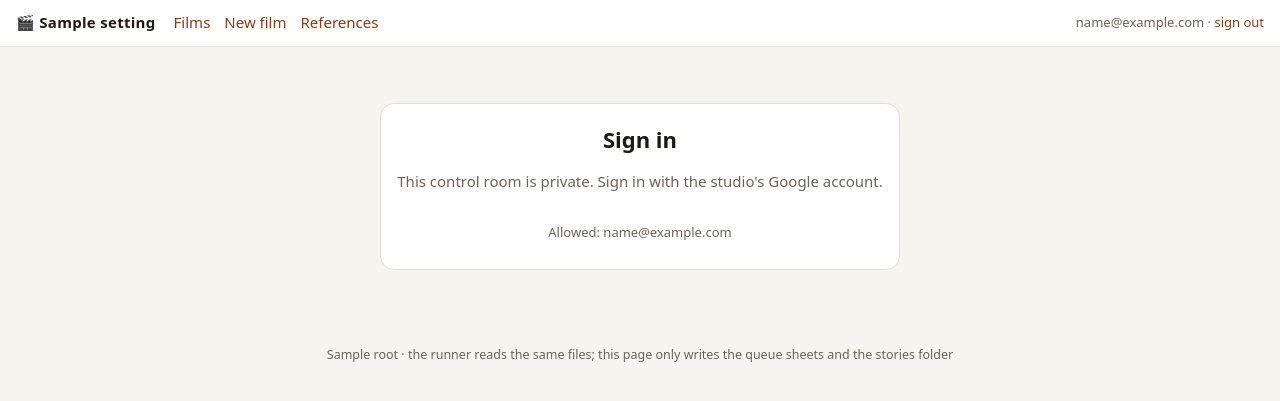
After one commit to rajireddys999/NRAIORBIT-AGENTICFILMPRODUCTIONS, a FastAPI app: template src/nraiorbit/ui/templates/login.html in a window 1280 px wide. The commit adds this page. Shown: the top 401 px of the page. Run offline with FastAPI, Linux system fonts and the light colour scheme; the template is opened without the code that fills it: most values are stand-ins (such as "Sample title", 1, 10 or a date in 2020); parts of the project's set-up code (start-up, migrations or seed data) failed here and were passed over; some libraries are stand-ins or nearby versions.

Commit message:
Control room: Sign in with Google inside the page, a signed session cookie, IAP optional
Co-Authored-By: Claude Fable 5.1 <noreply@anthropic.com>
Claude-Session: https://claude.ai/code/session_01KdiwFVPGNEwyLEiwQVdHk9

```diff
--- a/src/nraiorbit/cli.py
+++ b/src/nraiorbit/cli.py
@@ -549,7 +549,11 @@ def cmd_ui(args) -> None:
         sys.exit("ui: give --allow <email>[,<email>] (or UI_ALLOWED_EMAILS), or --no-auth on a laptop")
     settings = Settings(allowed_emails=emails, auth=auth, project=os.environ.get("GOOGLE_CLOUD_PROJECT"),
                         region=os.environ.get("GOOGLE_CLOUD_LOCATION", "us-central1"),
-                        job=os.environ.get("UI_JOB", "nraiorbit-runner") if os.environ.get("GOOGLE_CLOUD_PROJECT") else None)
+                        job=os.environ.get("UI_JOB", "nraiorbit-runner") if os.environ.get("GOOGLE_CLOUD_PROJECT") else None,
+                        google_client_id=os.environ.get("UI_GOOGLE_CLIENT_ID") or None,
+                        session_secret=os.environ.get("UI_SESSION_SECRET") or None)
+    if auth and not settings.google_client_id:
+        print("ui: no UI_GOOGLE_CLIENT_ID; sign-in works only behind Identity-Aware Proxy until it is set")
     print(f"control room on http://{args.host}:{args.port} over {root}"
           + ("" if auth else "  (no sign-in: local use only)"))
     uvicorn.run(create_app(Store(root), settings), host=args.host, port=int(args.port), log_level="warning")
--- a/src/nraiorbit/ui/app.py
+++ b/src/nraiorbit/ui/app.py
@@ -33,6 +33,46 @@ class Settings:
     region: str = "us-central1"
     job: str | None = "nraiorbit-runner"
     title: str = "NRAIORBIT control room"
+    google_client_id: str | None = None      # "Sign in with Google" (an OAuth web client's public id; no secret)
+    session_secret: str | None = None        # signs the session cookie; random per deployment when unset
+    session_days: int = 7
+
+
+SESSION_COOKIE = "nraiorbit_session"
+
+
+def verify_google_token(token: str, client_id: str) -> dict | None:
+    """The claims of a Google ID token issued to our client id, or None when it does not verify."""
+    try:
+        from google.auth.transport import requests as g_requests
+        from google.oauth2 import id_token
+        claims = id_token.verify_oauth2_token(token, g_requests.Request(), client_id)
+        ok = claims.get("iss") in ("accounts.google.com", "https://accounts.google.com") and claims.get("email_verified")
+        return claims if ok else None
+    except Exception:
+        return None
+
+
+def sign_session(secret: str, email: str, days: int) -> str:
+    import hashlib
+    import hmac
+    import time
+    exp = int(time.time()) + days * 86400
+    body = f"{email}|{exp}"
+    return body + "|" + hmac.new(secret.encode(), body.encode(), hashlib.sha256).hexdigest()
+
+
+def read_session(secret: str, cookie: str | None) -> str | None:
+    import hashlib
+    import hmac
+    import time
+    if not cookie or cookie.count("|") != 2:
+        return None
+    email, exp, mac = cookie.split("|")
+    body = f"{email}|{exp}"
+    if not hmac.compare_digest(mac, hmac.new(secret.encode(), body.encode(), hashlib.sha256).hexdigest()):
+        return None
+    return email if exp.isdigit() and int(exp) > time.time() else None
 
 
 IAP_CERTS = "https://www.gstatic.com/iap/verify/public_key-jwk"
@@ -86,20 +126,29 @@ def save_rows(store: Store, rel: str, rows: list[dict], columns: list[str]) -> N
 
 
 def create_app(store: Store, settings: Settings | None = None) -> FastAPI:
+    import secrets as _secrets
     settings = settings or Settings(auth=False)
+    if not settings.session_secret:
+        settings.session_secret = _secrets.token_hex(32)
     app = FastAPI(title=settings.title, docs_url=None, redoc_url=None, openapi_url=None)
     templates = Jinja2Templates(directory=str(TEMPLATES_DIR))
     templates.env.filters["money"] = lambda v: "" if v is None else f"${float(v):,.2f}"
     templates.env.filters["short"] = lambda v, n=90: (v if len(v) <= n else v[:n - 1] + "…") if isinstance(v, str) else v
 
     def guard(request: Request) -> str:
+        """Who may act: the session cookie set by "Sign in with Google", or Identity-Aware Proxy's assertion when the
+        service sits behind IAP. Anyone else is sent to the sign-in page (or told no, on a form post)."""
         if not settings.auth:
             return "local"
-        email = user_email(request)
-        if not email or email not in settings.allowed_emails:
-            print(f"control room: denied {email or '(no account)'} on {request.url.path}", flush=True)
+        email = read_session(settings.session_secret, request.cookies.get(SESSION_COOKIE)) or user_email(request)
+        if email and email in settings.allowed_emails:
+            return email
+        if email:
+            print(f"control room: denied {email} on {request.url.path}", flush=True)
             raise HTTPException(status_code=403, detail=denied_page(email, settings.allowed_emails))
-        return email
+        if request.method == "GET":
+            raise HTTPException(status_code=303, headers={"Location": "/login"}, detail="sign in first")
+        raise HTTPException(status_code=403, detail=denied_page(None, settings.allowed_emails))
 
     def page(name: str, request: Request, email: str, **kw):
         ctx = {"request": request, "settings": settings, "email": email, "root": store.root, "is_gs": store.is_gs,
@@ -118,10 +167,45 @@ def create_app(store: Store, settings: Settings | None = None) -> FastAPI:
             panel["error"] = f"{type(exc).__name__}: {str(exc)[:160]}"
         return panel
 
-    # ------------------------------------------------------------------ pages
+    # ------------------------------------------------------------------ sign-in
     @app.get("/healthz", response_class=PlainTextResponse)
     def healthz():
         return "ok"
+
+    @app.get("/login", response_class=HTMLResponse)
+    def login(request: Request):
+        if not settings.auth:
+            return RedirectResponse("/", status_code=303)
+        return templates.TemplateResponse(request, "login.html", {
+            "request": request, "settings": settings, "email": None, "root": store.root,
+            "msg": request.query_params.get("msg"), "client_id": settings.google_client_id,
+            "origin": str(request.base_url).rstrip("/")})
+
+    @app.post("/auth/callback")
+    def auth_callback(request: Request, credential: str = Form(...), g_csrf_token: str = Form("")):
+        if not settings.google_client_id:
+            raise HTTPException(503, "sign-in is not configured: no Google client id")
+        if not g_csrf_token or g_csrf_token != request.cookies.get("g_csrf_token"):
+            raise HTTPException(400, "sign-in request did not come from this page (csrf)")
+        claims = verify_google_token(credential, settings.google_client_id)
+        email = ((claims or {}).get("email") or "").strip().lower()
+        if not claims or not email:
+            raise HTTPException(401, "Google did not vouch for this sign-in")
+        if email not in settings.allowed_emails:
+            print(f"control room: denied {email} at sign-in", flush=True)
+            raise HTTPException(status_code=403, detail=denied_page(email, settings.allowed_emails))
+        resp = RedirectResponse("/", status_code=303)
+        resp.set_cookie(SESSION_COOKIE, sign_session(settings.session_secret, email, settings.session_days),
+                        max_age=settings.session_days * 86400, httponly=True, secure=request.url.scheme == "https",
+                        samesite="lax", path="/")
+        print(f"control room: {email} signed in", flush=True)
+        return resp
+
+    @app.get("/logout")
+    def logout():
+        resp = RedirectResponse("/login?msg=signed+out", status_code=303)
+        resp.delete_cookie(SESSION_COOKIE, path="/")
+        return resp
 
     @app.get("/", response_class=HTMLResponse)
     def home(request: Request, email: str = Depends(guard)):
@@ -281,6 +365,8 @@ def create_app(store: Store, settings: Settings | None = None) -> FastAPI:
 
     @app.exception_handler(HTTPException)
     async def on_error(request: Request, exc: HTTPException):
+        if exc.status_code == 303 and exc.headers and exc.headers.get("Location"):
+            return RedirectResponse(exc.headers["Location"], status_code=303)
         if exc.status_code == 403:                        # the denial page stands on its own, template or not
             return HTMLResponse(str(exc.detail), status_code=403)
         try:
--- a/src/nraiorbit/ui/templates/base.html
+++ b/src/nraiorbit/ui/templates/base.html
@@ -54,7 +54,7 @@ footer { color:var(--muted); font-size:12.5px; text-align:center; padding:20px }
 <header>
   <span class="brand">🎬 {{ settings.title }}</span>
   <nav><a href="/">Films</a><a href="/new">New film</a><a href="/references">References</a></nav>
-  <span class="who">{% if email and email != 'local' %}{{ email }}{% else %}local, no sign-in{% endif %}</span>
+  <span class="who">{% if email and email != 'local' %}{{ email }} · <a href="/logout">sign out</a>{% elif email == 'local' %}local, no sign-in{% endif %}</span>
 </header>
 <main>
 {% if msg %}<div class="msg">{{ msg }}</div>{% endif %}
--- /dev/null
+++ b/src/nraiorbit/ui/templates/login.html
@@ -0,0 +1,16 @@
+{% extends "base.html" %}
+{% block title %}Sign in · {{ settings.title }}{% endblock %}
+{% block head %}{% if client_id %}<script src="https://accounts.google.com/gsi/client" async defer></script>{% endif %}{% endblock %}
+{% block body %}
+<div class="card" style="max-width:520px;margin:40px auto;text-align:center">
+  <h1>Sign in</h1>
+  <p class="muted">This control room is private. Sign in with the studio's Google account.</p>
+  {% if client_id %}
+    <div id="g_id_onload" data-client_id="{{ client_id }}" data-login_uri="{{ origin }}/auth/callback" data-ux_mode="redirect" data-auto_prompt="false"></div>
+    <div class="g_id_signin" data-type="standard" data-size="large" data-theme="outline" data-text="signin_with" data-shape="pill" style="display:flex;justify-content:center"></div>
+    <p class="small muted" style="margin-top:16px">Allowed: {{ settings.allowed_emails|sort|join(', ') }}</p>
+  {% else %}
+    <p><b>Sign-in is not configured yet.</b> The service needs the Google OAuth client id (UI_GOOGLE_CLIENT_ID) for this origin: <span class="mono">{{ origin }}</span>.</p>
+  {% endif %}
+</div>
+{% endblock %}
```
Also changed, not shown: tests/test_ui.py (+42 -3 lines), deploy/ui/README.md, 1 other file.
